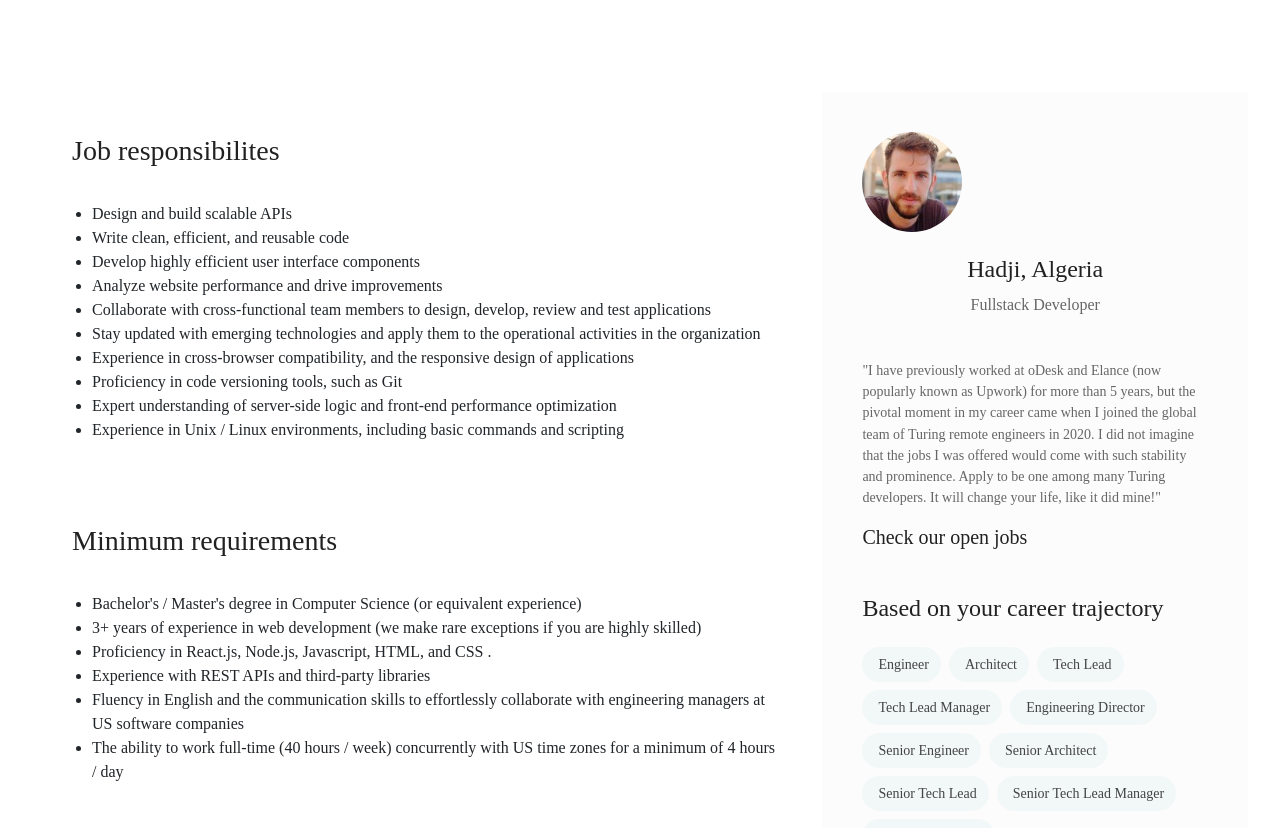
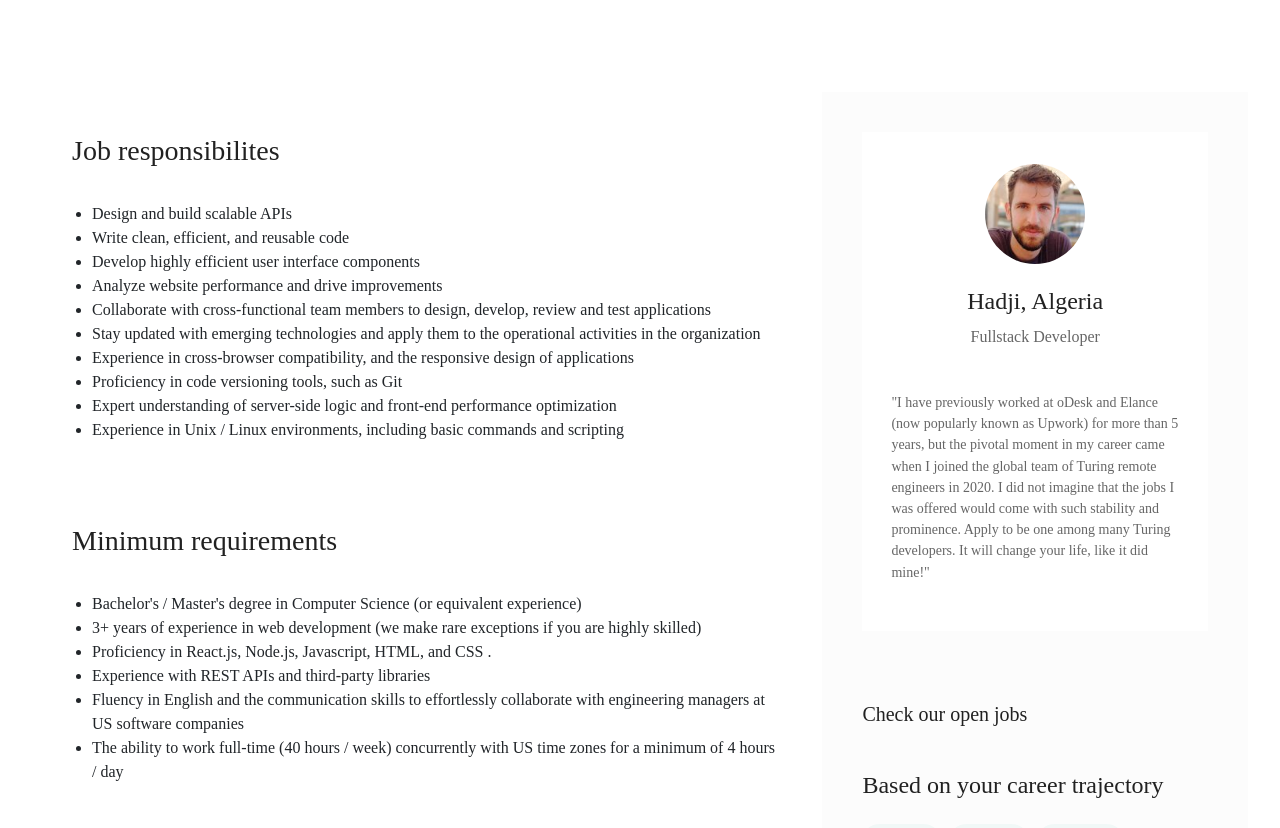
Before and after one commit to Bokomoko/Iramai-page-demo, a Next.js app: page /job_detail in a window 1280 px wide. Shown: the part 660-1488 px from the top of the page. Built offline with nearby package versions, Linux system fonts and the light colour scheme.

Commit message:
Updated UI

```diff
--- a/component/job/job.module.css
+++ b/component/job/job.module.css
@@ -75,7 +75,7 @@
     border: 4px;
 }
 
-.cv-container .sub_content .user_info {
+.user_info {
     background-color: #fff;
     padding: 32px 29px;
     width: 100%;
@@ -98,7 +98,7 @@
     border-radius: 50%;
 }
 
-.user_info .basic_info {
+.basic_info {
     width: 100%;
     display: flex;
     justify-content: space-between;
@@ -106,7 +106,7 @@
     margin-bottom: 2rem;
 }
 
-.user_info .basic_info .fa {
+.fa {
     color: #cccccc;
     font-size: 19px;
     cursor: pointer;
@@ -145,12 +145,12 @@
     margin-top: 2.75rem;
 }
 
-.bases .title {
+.title {
     margin-bottom: 1.5rem;
     color: #212121;
 }
 
-.bases .tags {
+.tags {
     display: flex;
     flex-wrap: wrap;
 }
```
